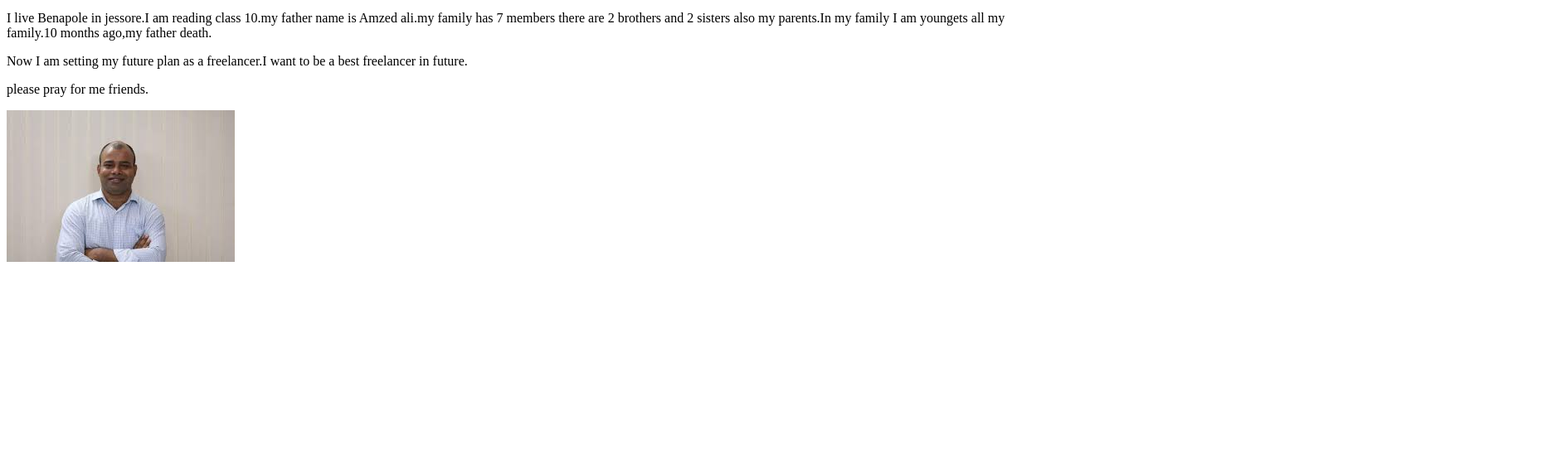
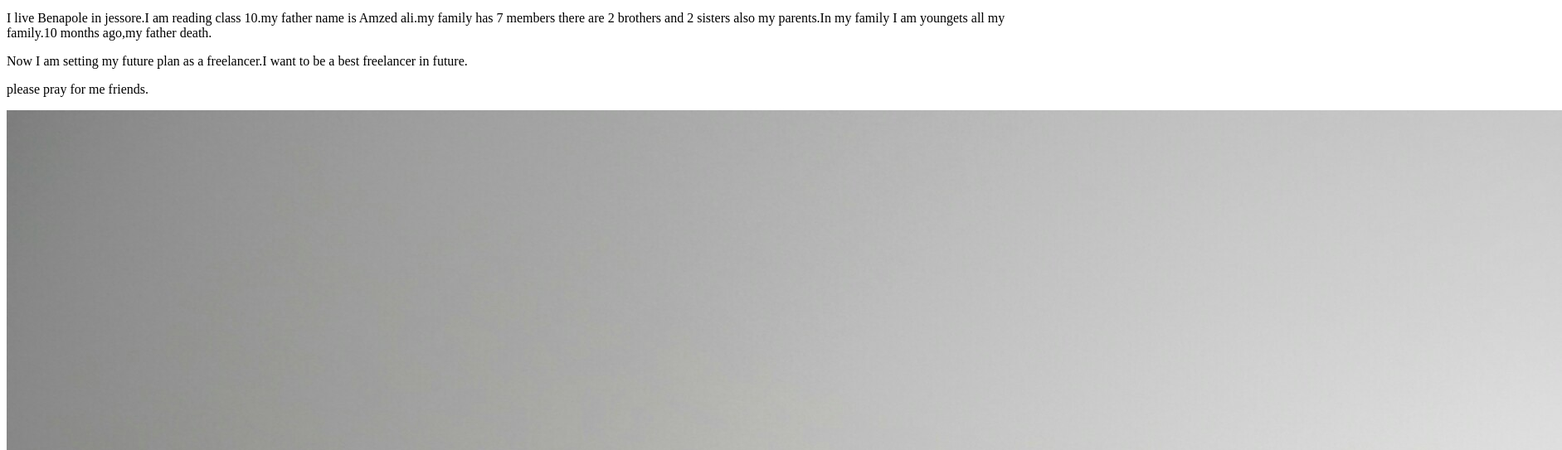
Before and after one commit to mamunhossen420/class1, a plain HTML site: page index.html in a window 1280 px wide. Shown: the part 101-644 px from the top of the page at 83% size, 1883 px wide, since content can reach past the window. Drawn offline with Linux system fonts and the light colour scheme.

Commit message:
Update index.html

```diff
--- a/index.html
+++ b/index.html
@@ -10,6 +10,6 @@
 <p>I live Benapole in jessore.I am reading class 10.my father name is Amzed ali.my family has 7 members there are 2 brothers and 2 sisters also my parents.In my family I am youngets all my family.10 months ago,my father death.</p>
 <p>Now I am setting my future plan as a freelancer.I want to be a best freelancer in future. </p>
 <p>please pray for me friends.</p>
-<img src="images/farid.jpg">
+<img src="images/me.jpg">
 </body>
 </html>
```
